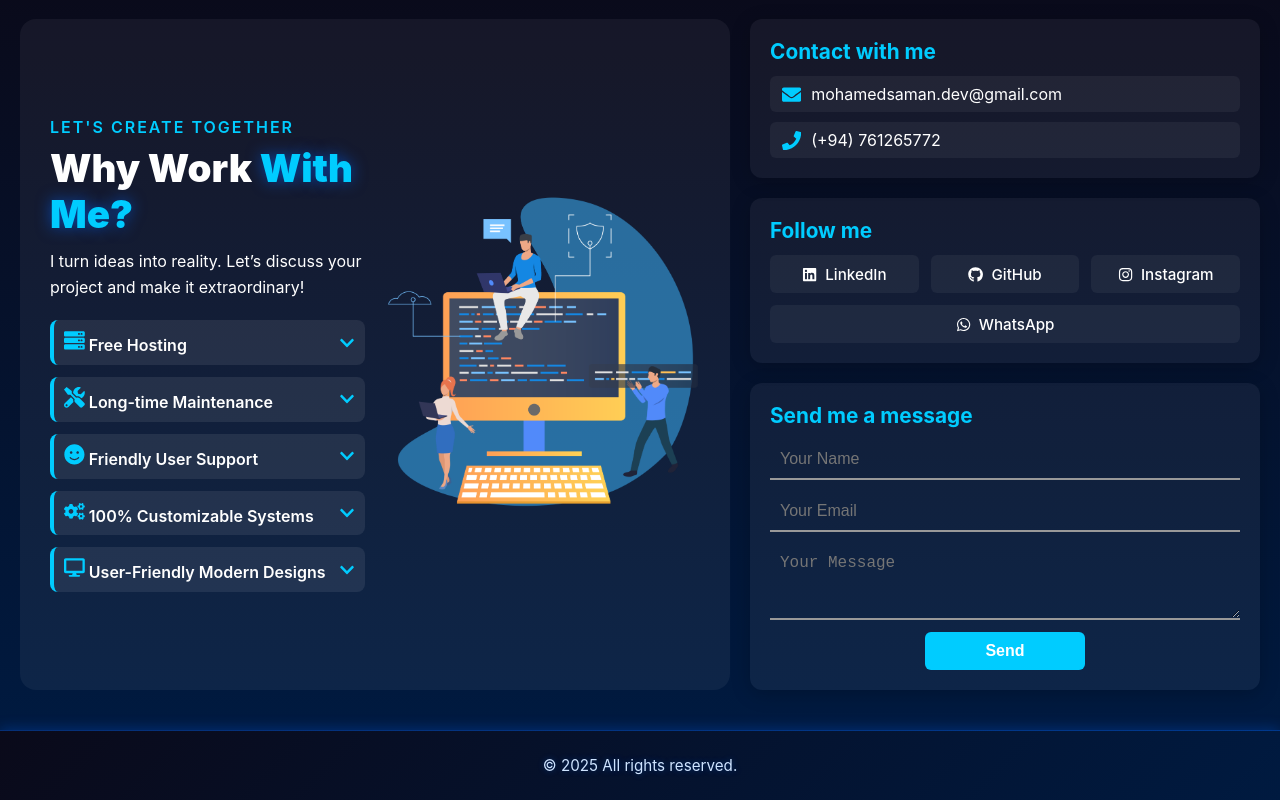
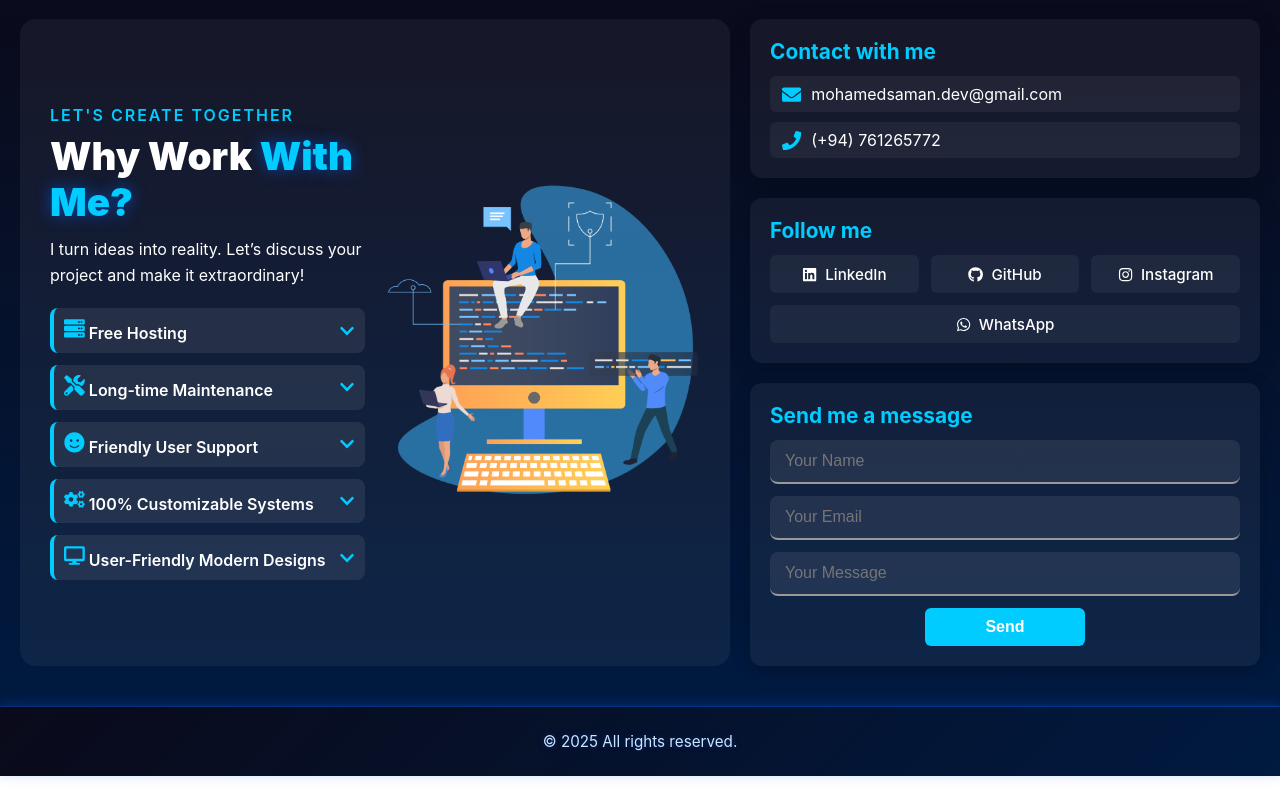
Before and after one commit to Msahan16/Protfolio, a React (Create React App) app: page / in a window 1280 px wide. Shown: the part 3865-4665 px from the top of the page. After the commit the page ends 4641 px from the top, so only its background shows below. Built offline with nearby package versions, Linux system fonts and the light colour scheme.

Commit message:
changes cntct field

```diff
--- a/src/components/Contact.css
+++ b/src/components/Contact.css
@@ -15,7 +15,7 @@
   flex-wrap: wrap;
   gap: 20px;
   justify-content: center;
-  align-items: stretch; /* <-- stretch left & right to same height */
+  align-items: stretch;
 }
 
 /* ===== Left Section ===== */
@@ -203,7 +203,7 @@
   margin: 0;
   margin-right: -20px;
   min-width: 300px;
-  justify-content: stretch; /* stretch right boxes vertically */
+  justify-content: stretch;
 }
 
 /* Make all right boxes equal height */
@@ -215,7 +215,7 @@
   border-radius: 12px;
   box-shadow: 0 4px 20px rgba(0, 0, 0, 0.2);
   transition: transform 0.3s ease;
-  flex: 1 1 0; /* equal height */
+  flex: 1 1 0;
   display: flex;
   flex-direction: column;
 }
@@ -295,28 +295,89 @@
   transform: translateY(-2px);
 }
 
+/* ===== Newsletter Form ===== */
 .newsletter-form {
   display: flex;
   flex-direction: column;
   gap: 12px;
 }
 
+/* Input & textarea with dropdown/suggestions style */
 .newsletter-form input,
 .newsletter-form textarea {
-  padding: 10px;
+  padding: 12px 15px;
   border: none;
+  border-radius: 8px;
   border-bottom: 2px solid var(--gray);
-  background: transparent;
+  background: rgba(255, 255, 255, 0.08);
   color: var(--white);
   font-size: 1rem;
+  width: 100%;
+  transition: all 0.3s ease;
+  resize: vertical;
+}
+
+/* Suggestion dropdown design */
+.newsletter-form textarea {
+  position: relative;
+  min-height: 80px;
+}
+
+.newsletter-form textarea::placeholder {
+  color: var(--gray);
+  opacity: 0.8;
 }
 
 .newsletter-form input:focus,
 .newsletter-form textarea:focus {
   outline: none;
   border-bottom-color: var(--primary-blue);
+  background: rgba(0, 102, 255, 0.1);
+  box-shadow: 0 0 10px rgba(0, 102, 255, 0.3);
+}
+.suggestion-box {
+  position: absolute;
+  top: 100%;
+  left: 0;
+  width: 100%;
+  background: rgba(10, 10, 30, 0.95); /* Dark modern background */
+  border-radius: 12px;
+  margin-top: 6px;
+  z-index: 999;
+  box-shadow: 0 8px 24px rgba(0, 0, 0, 0.6); /* subtle depth */
+  display: none; /* show when active */
+  overflow: hidden;
+  backdrop-filter: blur(10px); /* modern glass effect */
+  border: 1px solid rgba(0, 102, 255, 0.3); /* soft border accent */
+  animation: slideDown 0.25s ease;
 }
 
+.suggestion-box.active {
+  display: block;
+}
+
+.suggestion-box div {
+  padding: 12px 16px;
+  cursor: pointer;
+  transition: all 0.3s ease;
+  font-size: 0.95rem;
+  font-weight: 500;
+  color: var(--white);
+  display: flex;
+  align-items: center;
+  gap: 8px;
+  background: rgba(0, 0, 50, 0.5);
+}
+
+.suggestion-box div:hover {
+  background: linear-gradient(90deg, #0066ff, #00ccff);
+  color: #ffffff;
+  transform: translateX(4px);
+  box-shadow: 0 4px 16px rgba(0, 102, 255, 0.5);
+  border-radius: 8px;
+}
+
+/* Submit button */
 .newsletter-form button {
   padding: 10px 60px;
   background: var(--primary-blue);
--- a/src/components/Contact.js
+++ b/src/components/Contact.js
@@ -142,7 +142,23 @@ const Contact = () => {
           <form ref={form} onSubmit={sendEmail} className="newsletter-form">
             <input type="text" name="user_name" placeholder="Your Name" required />
             <input type="email" name="user_email" placeholder="Your Email" required />
-            <textarea name="message" placeholder="Your Message" rows="3" required />
+
+            {/* Message field with dropdown suggestions */}
+            <input
+              type="text"
+              name="message"
+              placeholder="Your Message"
+              list="predefined-messages"
+              required
+            />
+            <datalist id="predefined-messages">
+              <option value="I want to build a website." />
+              <option value="I have an idea for a mobile app." />
+              <option value="I want a custom software solution." />
+              <option value="I need help with UI/UX design." />
+              <option value="Other (I will type my own message)" />
+            </datalist>
+
             <button type="submit">Send</button>
           </form>
         </div>
```
